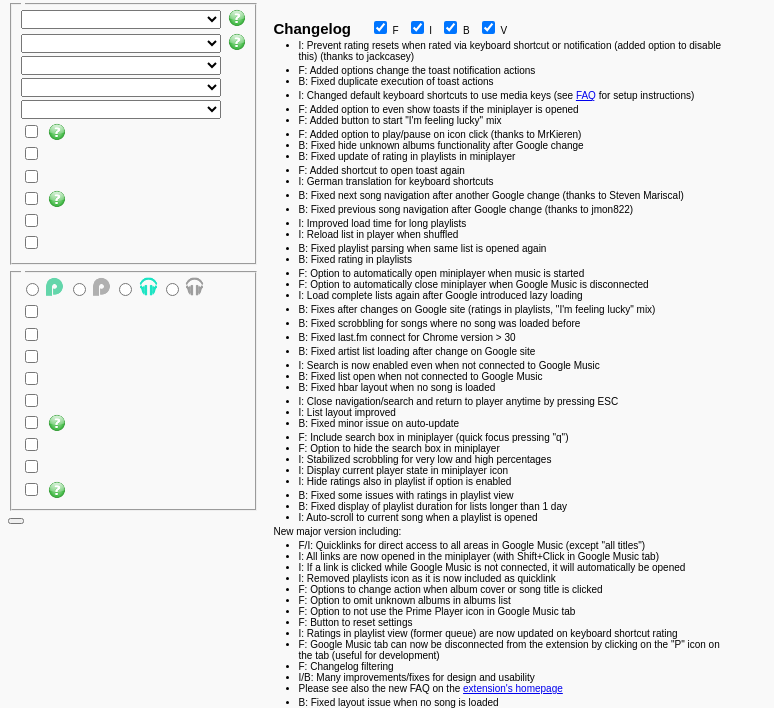
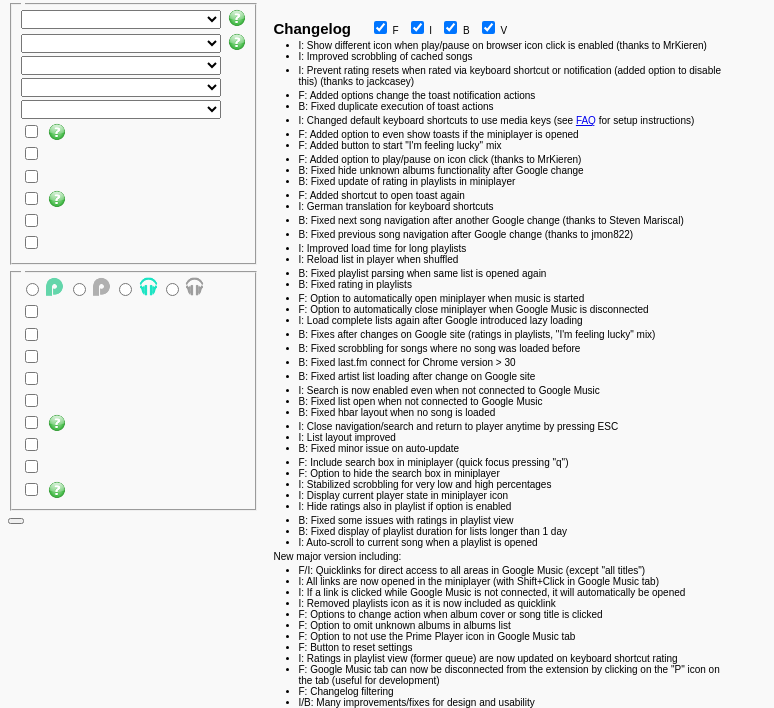
Before and after one commit to svenackermann/Prime-Player-Google-Play-Music, a browser extension: page PrimePlayer/options.html in a window 1280 px wide. Shown: the part 392-1100 px from the top of the page, without its empty margins (0-774 px from the left). Drawn offline with Linux system fonts and the light colour scheme.

Commit message:
version & changelog

```diff
--- a/PrimePlayer/options.html
+++ b/PrimePlayer/options.html
@@ -265,6 +265,12 @@
       <label for="cl-B">B</label>
       <input title="Show/hide versions" id="cl-V" type="checkbox" checked/>
       <label for="cl-V">V</label>
+      <div class="v-2.7.2">
+        <ul>
+          <li class="I">Show different icon when play/pause on browser icon click is enabled (thanks to MrKieren)</li>
+          <li class="I">Improved scrobbling of cached songs</li>
+        </ul>
+      </div>
       <div class="v-2.7.1">
         <ul>
           <li class="I">Prevent rating resets when rated via keyboard shortcut or notification (added option to disable this) (thanks to jackcasey)</li>
```
Also changed, not shown: PrimePlayer/manifest.json.
